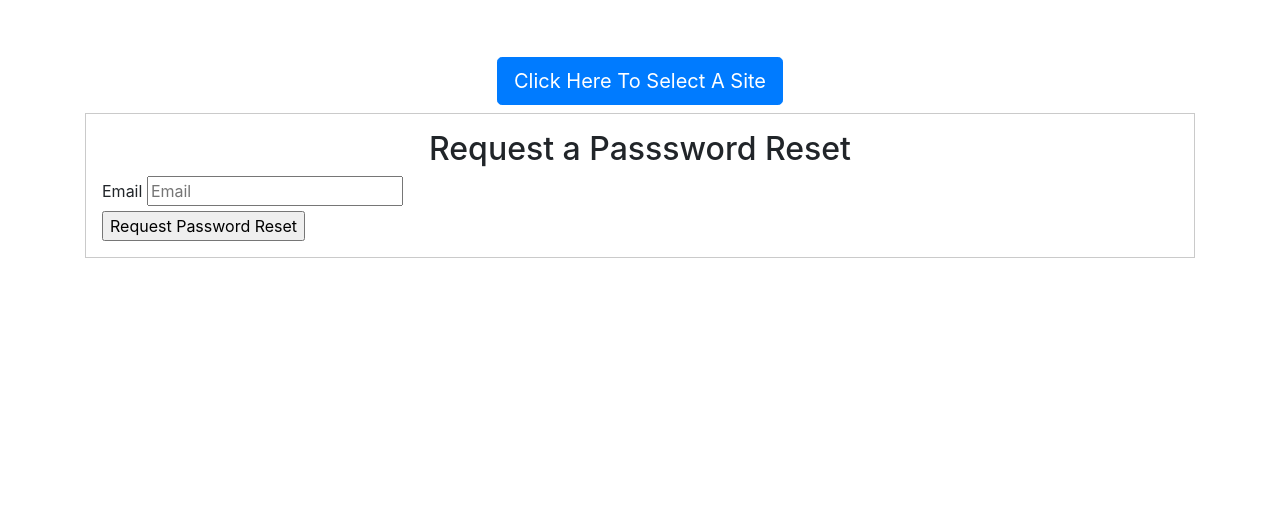
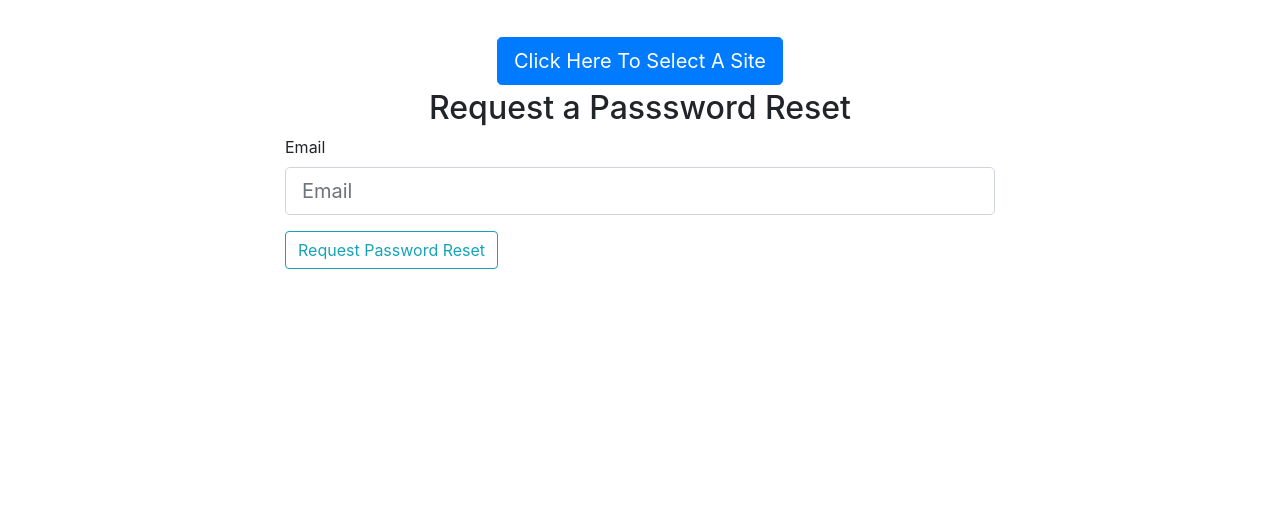
Before and after one commit to covrebo/edu_visitor, a Flask app: page /reset_password in a window 1280 px wide. Shown: the part 72-597 px from the top of the page. Run offline with Flask 2, Linux system fonts and the light colour scheme; some libraries are stand-ins or nearby versions.

Commit message:
Completed refactor for reset-request and reset-token teomplates.

```diff
--- a/edu_visitor/main/routes.py
+++ b/edu_visitor/main/routes.py
@@ -49,8 +49,8 @@ def site_selection():
         return redirect(url_for('visitor_logs.daily_summary')) if current_user.is_authenticated else redirect(url_for('main.home'))
     return render_template('site-selection.html', title='Site Selection', form=form)
 
-# TODO: Refactor reset-request.html
-# TODO: Refactor reset-token.html
+
+
 # TODO: Refactor student-signin.html
 # TODO: Refactor student-signout.html
 # TODO: Refactor student-update.html
--- a/edu_visitor/templates/layout.html
+++ b/edu_visitor/templates/layout.html
@@ -70,7 +70,7 @@
         <main class="container" role="main">
             <div class="row justify-content-center">
                 <!-- This displays Flask flash messages at the top of the page -->
-                <div class="m-4 col-md-8">
+                <div class="m-3 col-md-8">
                     {% with messages = get_flashed_messages(with_categories=true) %}
                         {% if messages %}
                             {% for category, message in messages %}
@@ -83,9 +83,9 @@
                 </div>
             </div>
             <div class="row justify-content-center">
-                <div class="m-2 text-center">
+                <div class="m-1 text-center">
                     {% if session['site'] %}
-                        <h2 class="display-3">{{ session['site'] }} Sign-in/Sign-out</h2>
+                        <h2 class="display-4">{{ session['site'] }} Sign-in/Sign-out</h2>
                     {% else %}
                         <span class="pb-2"><a class="btn btn-primary btn-lg" href="{{ url_for('main.site_selection') }}">Click Here To Select A Site</a></span>
                     {% endif %}
--- a/edu_visitor/templates/reset-request.html
+++ b/edu_visitor/templates/reset-request.html
@@ -1,33 +1,27 @@
 {% extends "layout.html" %}
 {% block content %}
-    <div class="grid-container log-in-form">
-        <div>
+    <div class="container col-md-8">
         <form method="POST" action="">
             {{ form.hidden_tag() }}
-                <fieldset>
+            <fieldset class="form-group">
                 <h2 class="text-center">Request a Passsword Reset</h2>
-                    <div class="grid-x grid-margin-x align-center">
-                        <div class="cell large-6">
-                            {{ form.email.label(class="") }}
+                    <div class="form-group">
+                        {{ form.email.label(class="form-control-label") }}
                         {% if form.email.errors %}
-                                {{ form.email(class='form-input-alert', placeholder="Email") }}
-                                    <div class="callout small alert">
+                            {{ form.email(class='form-control form-control-lg is-invalid', placeholder="Email") }}
+                                <div class="invalid-feedback">
                                     {% for error in form.email.errors %}
-                                            <small>Error: {{ error }}</small>
+                                        <span>Error: {{ error }}</span>
                                     {% endfor %}
                                 </div>
                         {% else %}
-                                {{ form.email(class="", placeholder="Email") }}
+                            {{ form.email(class="form-control form-control-lg", placeholder="Email") }}
                         {% endif %}
                     </div>
-                    </div>
-                    <div class="grid-x grid-margin-x align-center">
-                        <div class="cell large-4">
-                            {{ form.submit(class="button expanded") }}
-                        </div>
+                <div class="form-group">
+                    {{ form.submit(class="btn btn-outline-info") }}
                 </div>
             </fieldset>
         </form>
     </div>
-    </div>
 {% endblock content %}
```
Also changed, not shown: edu_visitor/templates/reset-token.html (+16 -21 lines). Lines whose indentation alone changed are shown as unchanged.
